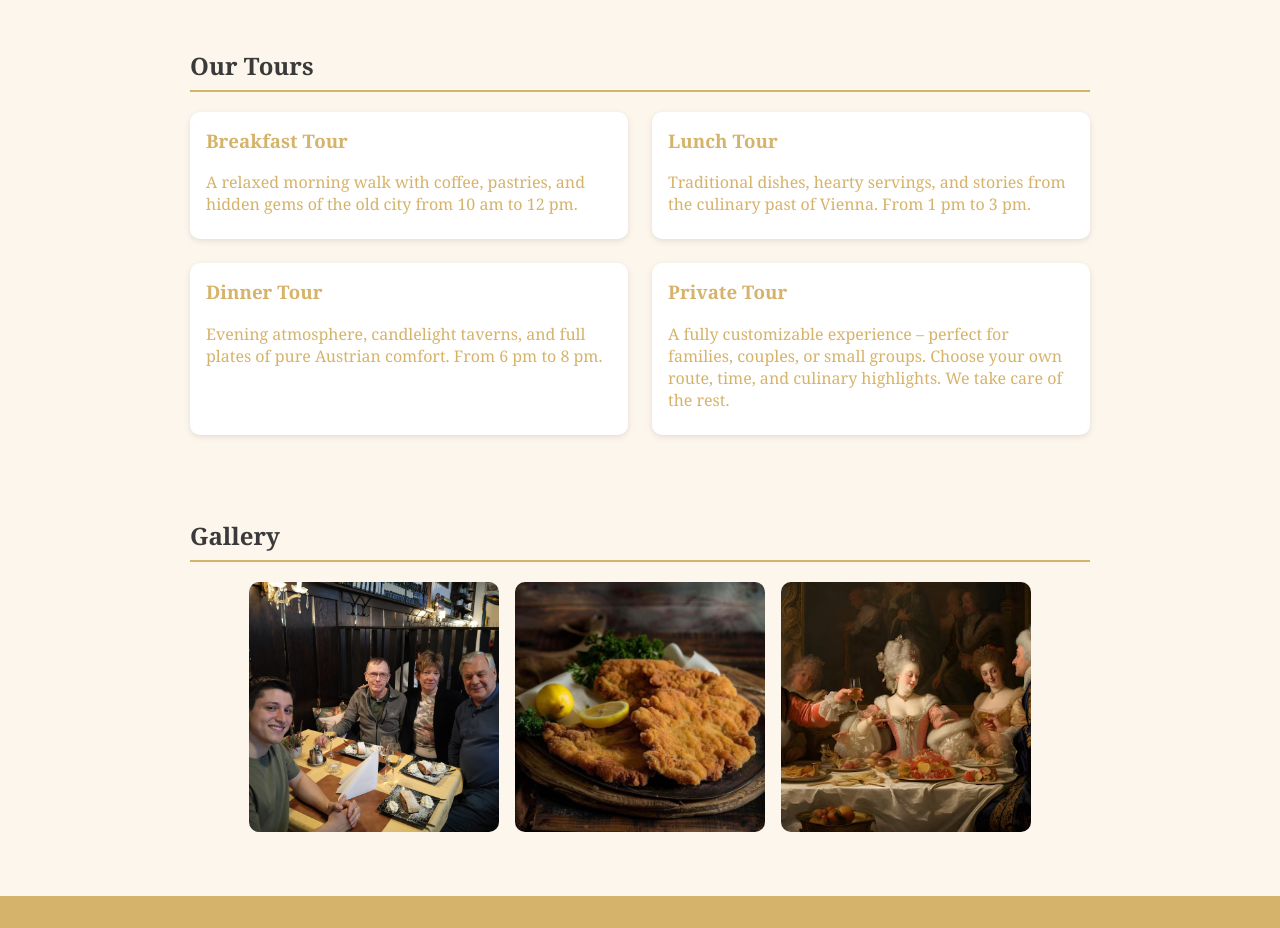
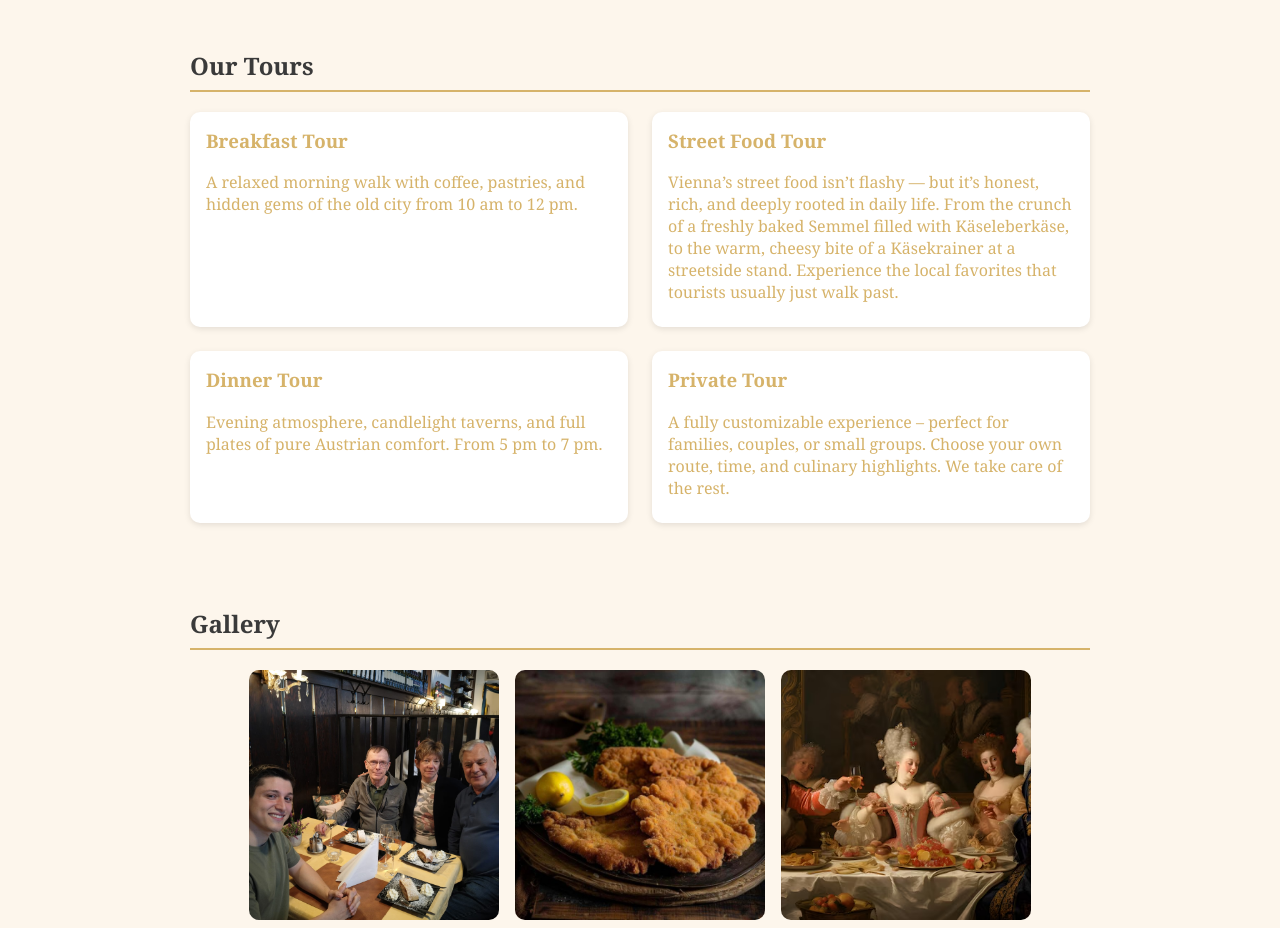
Before and after one commit to KaiserBites/kaiserbites-website, a plain HTML site: page index.html in a window 1280 px wide. Shown: the part 817-1745 px from the top of the page. Drawn offline with Linux system fonts and the light colour scheme.

Commit message:
Update index.html

```diff
--- a/index.html
+++ b/index.html
@@ -150,13 +150,16 @@
         <h3>Breakfast Tour</h3>
         <p>A relaxed morning walk with coffee, pastries, and hidden gems of the old city from 10 am to 12 pm.</p>
       </a>
-      <a class="tour" href="subpages/lunch.html">
-        <h3>Lunch Tour</h3>
-        <p>Traditional dishes, hearty servings, and stories from the culinary past of Vienna. From 1 pm to 3 pm.</p>
+      <a class="tour" href="subpages/streetfood.html">
+        <h3>Street Food Tour</h3>
+        <p>Vienna’s street food isn’t flashy — but it’s honest, rich, and deeply rooted in daily life.
+          From the crunch of a freshly baked Semmel filled with Käseleberkäse, to the warm, cheesy bite of a Käsekrainer at a streetside stand.
+          Experience the local favorites that tourists usually just walk past.
+        </p>
       </a>
       <a class="tour" href="subpages/dinner.html">
         <h3>Dinner Tour</h3>
-        <p>Evening atmosphere, candlelight taverns, and full plates of pure Austrian comfort. From 6 pm to 8 pm.</p>
+        <p>Evening atmosphere, candlelight taverns, and full plates of pure Austrian comfort. From 5 pm to 7 pm.</p>
       </a>
       <a class="tour" href="subpages/private.html">
         <h3>Private Tour</h3>
```
